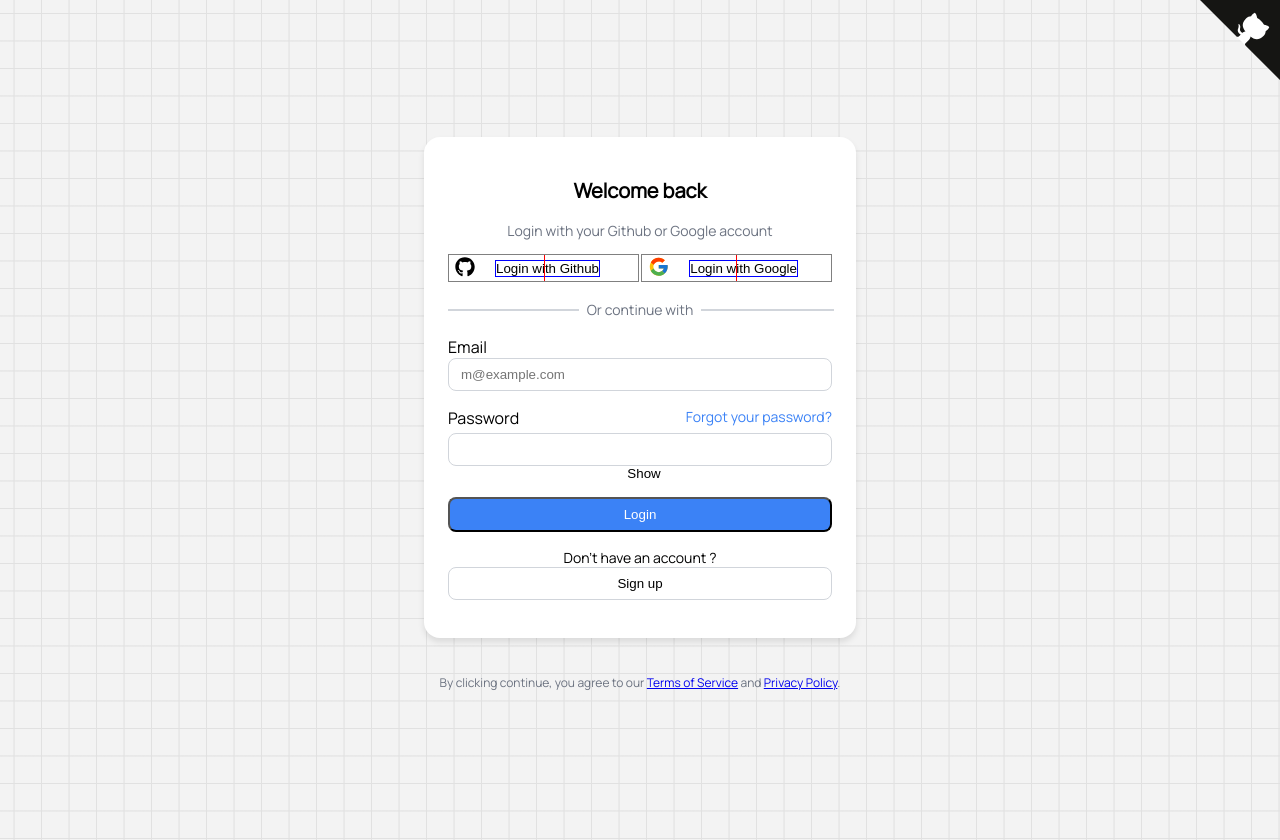
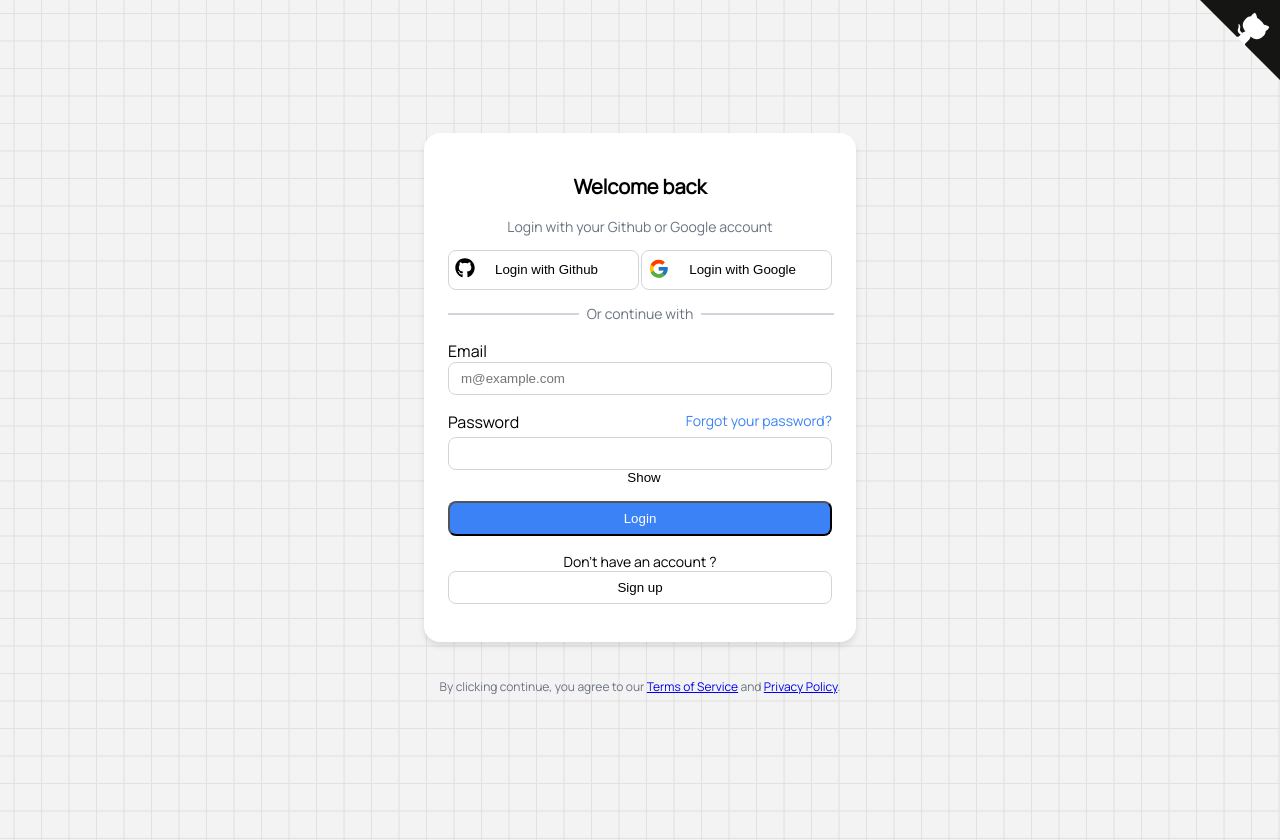
Before and after one commit to RadekZG/SimpleTodo, a React (Vite) app: page / in a window 1280 px wide. Built offline with nearby package versions, Linux system fonts and the light colour scheme; no server answers.

Commit message:
Login button style

```diff
--- a/src/components/LoginForm.css
+++ b/src/components/LoginForm.css
@@ -35,43 +35,7 @@ body{
   margin-top: 0.25rem;
 }
 
-.social-btn {
-  width: 90%;
-  border: 1px solid #d1d5db;
-  border-radius: 0.5rem;
-  padding: 0.5rem 0;
-  display: flex;
-  justify-content: center;
-  align-items: center;
-  background-color: white;
-  cursor: pointer;
-  transition: transform 0.3s;
-}
-
-.social-btn:hover {
-  box-shadow:
-  rgba(0, 0, 0, 0.15) 0px 20px 25px,
-  rgba(0, 0, 0, 0.08) 0px -6px 15px,
-  rgba(0, 0, 0, 0.08) 0px 2px 3px,
-  rgba(0, 0, 0, 0.10) 0px 6px 7px,
-  rgba(0, 0, 0, 0.05) 0px -1px 2px;
-  transform: scale(0.975);
-}
-
-.btn-icon{
-  display: flex;
-  width: 24px;
-  justify-content: center;
-
-}
-
 .logingithub{
-  display: flex;
-  text-align: center;
-  outline: none;
-}
-
-.logingoogle{
   display: flex;
   text-align: center;
   outline: none;
@@ -217,14 +181,15 @@ body{
   transform: scale(0.975);
 }
 
+
+/* Login Buttons */
+
 .social-buttons {
   display: grid;
   grid-template-columns: repeat(2,minmax(0,1fr));
   gap: 0.1rem;
   margin-top: auto 0;
 }
-
-/* Login Buttons */
 
 .button{
   position: relative;
@@ -233,20 +198,14 @@ body{
   align-items: center;
   cursor: pointer;
   outline: none;
-  border: 1px solid #808080;
+  border-radius: 0.5rem;
+  border: 1px solid #d1d5db;
   width: 100%;
-  background-color: transparent;
-  min-height: 80%;
-}
-
-.button::before {
-  content: "";
-  width: 1px;
-  position: absolute;
-  top: 0;
-  left: 50%;
-  bottom: 0;
-  background-color: red;
+  background-color: white;
+  min-height: 90%;
+  height: 110%;
+  margin-bottom: 0.5rem;
+  transition: transform 0.3;
 }
 
 .button::after {
@@ -255,6 +214,15 @@ body{
   content: "";
 }
 
+.button:hover {
+  box-shadow:
+  rgba(0, 0, 0, 0.15) 0px 20px 25px,
+  rgba(0, 0, 0, 0.08) 0px -6px 15px,
+  rgba(0, 0, 0, 0.08) 0px 2px 3px,
+  rgba(0, 0, 0, 0.10) 0px 6px 7px,
+  rgba(0, 0, 0, 0.05) 0px -1px 2px;
+  transform: scale(0.975);
+}
 
 .btnlogo{
   flex-shrink: 0;
@@ -266,5 +234,4 @@ body{
   text-overflow: ellipsis;
   min-width: 0;
   text-align: center;
-  border: 1px solid blue;
 }
```
Also changed, not shown: src/style.css (+4 -3 lines).
